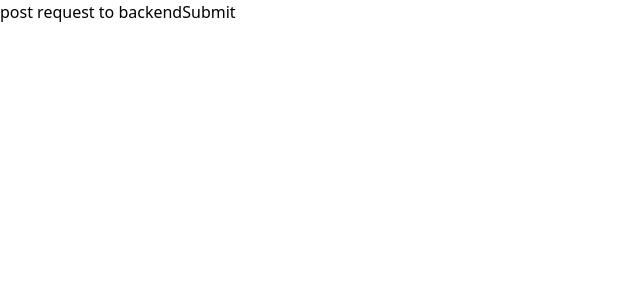
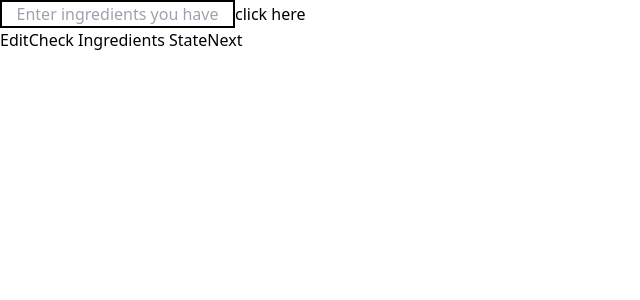
Before and after one commit to chitangchin/Groceryapp, a Next.js app in the folder Client/: page /dashboard/ingredients in a window 1280 px wide. Shown: the top 300 px of the page, without its empty margins (0-640 px from the left). Built offline with nearby package versions, Linux system fonts and the light colour scheme.

Commit message:
Complete base functionality of ingredients page

```diff
--- a/Client/src/app/Components/recipeCards.js
+++ b/Client/src/app/Components/recipeCards.js
@@ -8,23 +8,29 @@ const RecipeCards = (data) => {
   // Estimated cooking time
 
   const MissingIngredients = () => {
-    return data.data.missedIngredients.map((item, i) => <li key={item.id}>{item.name}</li> )
+    return data.data.missedIngredients.map((item, i) => <li key={item.id}>{item.name}</li>)
   }
 
   const UsedIngredients = () => {
-    return data.data.usedIngredients.map((item, i) => <li key={item.id}>{item.name}</li> )
+    return data.data.usedIngredients.map((item, i) => <li key={item.id}>{item.name}</li>)
   }
 
   return (
     <div>
-      <Image src={data.data.image} alt="recipeImage" width="40" height="40"/>
+      <Image
+        src={data.data.image}
+        alt="recipeImage"
+        width={100}
+        height={100}
+        style={{ width: 'auto', height: 'auto' }}
+      />
       <h1>
         {data.data.title}
       </h1>
       <h2>Missing Ingredients</h2>
-      <MissingIngredients/>
+      <MissingIngredients />
       <h2>Ingredients You own</h2>
-      <UsedIngredients/>
+      <UsedIngredients />
     </div>
   )
 }
--- a/Client/src/app/dashboard/ingredients/page.js
+++ b/Client/src/app/dashboard/ingredients/page.js
@@ -1,77 +1,114 @@
 "use client"
-import { useState, Suspense, useContext } from 'react';
-import Link from 'next/link';
+import { useState, useRef, useEffect, useContext } from 'react';
 import { useSearchParams, useRouter } from 'next/navigation'
+
+//Context
 import IngredientsContext from '@/app/Context/ingredientsContext';
 
 const Ingredients = () => {
 
-  const [ ingredients, setIngredients] = useContext(IngredientsContext)
-  const [newUser, setNewUser] = useState(false);
-  const [ingredientsAdded, setIngredientsAdded] = useState([])
+  // State
+  const [ingredients, setIngredients] = useContext(IngredientsContext)
+  const [edit, setEdit] = useState(false);
+  const inputIngredient = useRef(null);
 
-  const FirstTimeUserCheck = () => {
-    var firstUserText = "";
+  // Variables
+  const router = useRouter();
   const searchParams = useSearchParams()
-    const newUserCheck = searchParams.get('newUser')
-    if (newUser) {
-      setNewUser(true);
+  let newUserCheck = searchParams.get('newUser');
+
+  // Functions
+
+  // - Helper functions
+  const addIngredients = () => {
+    let ingredientEntered = inputIngredient.current.value;
+    //*Change the condition here to check if it exists as a valid ingredient
+    if (ingredientEntered.length > 0) {
+      setIngredients(existingValues => [...existingValues, ingredientEntered]);
     }
-    return (<div>
-      {newUser ? <a>Lets get started by adding ingredients you already have!</a> : <a></a>}
-    </div>);
   }
 
-  const IngredientsSearch = () => {
-    return (
-      <div>
-        {/* Add ingredients search bar functionality*/}
-      </div>
-    )
+  const editIngredients = (itemString) => {
+    const currArr = ingredients;
+    var index = currArr.indexOf(itemString);
+    if (index !== -1) {
+      currArr.splice(index, 1);
+      console.log(currArr)
+      setIngredients(currArr);
+    }
   }
 
-  const IngredientsEntered = () => {
-    return (
-      <div>
-        {/* Create ingredients entered box */}
-        {/* Create edit button for ingriednients entered */}
-      </div>
-    )
-  }
-
+  // - Database Requests
   // To add ingredients
   const IngredientsPostRequestDB = () => {
     // Add post request logic
+    router.push(`/dashboard`);
   }
-
 
   // Editing Ingredients
   //   const IngredientsPutRequestDB = () => {
   // // Add put request logic update
   //   }
-
-// when existing user submits store recipes in local storage
-
   const IngredientsRequestDB = () => {
-    if(newUser){
+    if (newUserCheck === "true") {
       IngredientsPostRequestDB();
     } else {
       IngredientsPutRequestDB();
     }
   }
 
+  // - Displayed Components
+  const IngredientsSearch = () => {
+    return (<div>
+      <input
+        className="text-center border-2 border-black"
+        type="text"
+        placeholder="Enter ingredients you have"
+        ref={inputIngredient}
+      />
+      <button onClick={addIngredients}>
+        click here
+      </button>
+    </div>);
+  }
+
+  const IngredientsBox = () => {
+    return ingredients.map((ingredient) =>
+      <li key={ingredient}>
+        {ingredient}
+        {edit ? <button onClick={() => editIngredients(ingredient)} >edit</button> : <></>}
+      </li>);
+  }
+
+  const EditIngredientsButton = () => {
+    setEdit(true);
+    return;
+  }
+
+  const SaveIngredientsButton = () => {
+    setEdit(false);
+    return;
+  }
+
+  //Testing
+  const checkIngredientsState = () => {
+    console.log(ingredients);
+  }
+
   return (
     <div>
-      <Suspense>
-        <FirstTimeUserCheck/>
-      </Suspense>
-
+      {newUserCheck ? <a>Lets get started by adding ingredients you already have!</a> : <a></a>}
       <IngredientsSearch />
-      <IngredientsEntered />
+      <IngredientsBox />
+      {edit ?
+        <button onClick={SaveIngredientsButton}>Save</button> :
+        <button onClick={EditIngredientsButton}>Edit</button>}
+      {/* Test */}
+      <button onClick={checkIngredientsState}>
+        Check Ingredients State
+      </button>
       <button onClick={IngredientsRequestDB}>
-        post request to backend
-        {/* Submit button */}
-        <Link href="/dashboard">Submit</Link>
+        Next
       </button>
     </div>
   )
--- a/Client/src/app/dashboard/page.js
+++ b/Client/src/app/dashboard/page.js
@@ -44,11 +44,14 @@ const getRecipesAvailable = () => {
     }
   })
     .then(response => response.json())
-    .then(data => console.log(data))
+    .then(data => data.map((recipe) => setRecipes(existingValue => [...existingValue, recipe])))
     .catch(err => console.error(err));
 
     // Store recipes in local storage and in recipes state
+
 }
+
+console.log("This is recipes",recipes);
 
   // Loop through api call for recipes
   // Create Recipe Cards for each recipe
@@ -64,6 +67,7 @@ const getRecipesAvailable = () => {
         submit
       </button>
       <Link href="/dashboard/recipes">recipes</Link>
+      <Link href="/dashboard/ingredients">ingredients</Link>
     </div>
   )
 }
--- a/Client/src/app/login/page.js
+++ b/Client/src/app/login/page.js
@@ -1,6 +1,6 @@
 
 "use client";
-import { useContext, useState, useRef } from 'react';
+import { useContext, useRef } from 'react';
 import { useRouter } from 'next/navigation'
 import Link from 'next/link'
 
```
Lines whose indentation alone changed are shown as unchanged.
